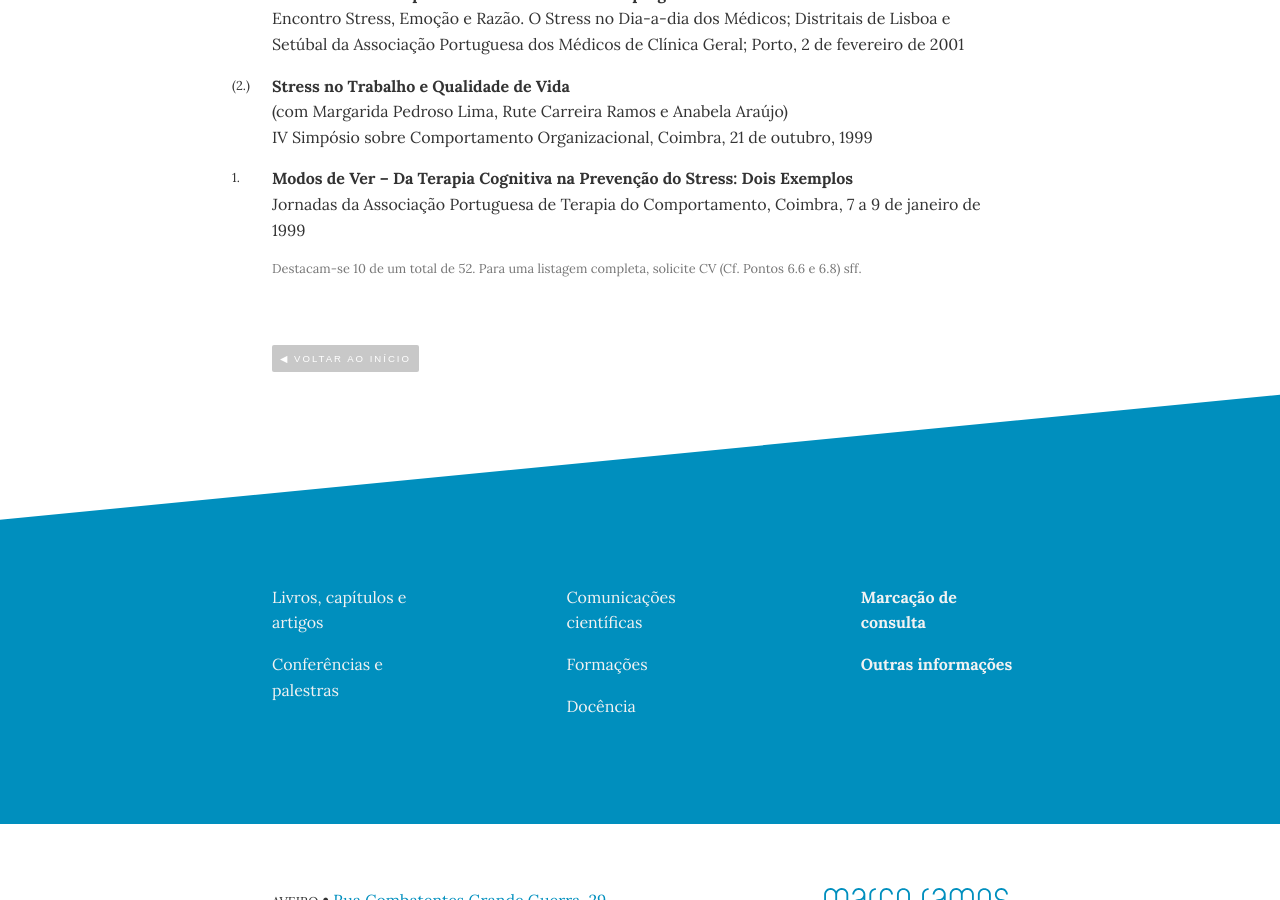
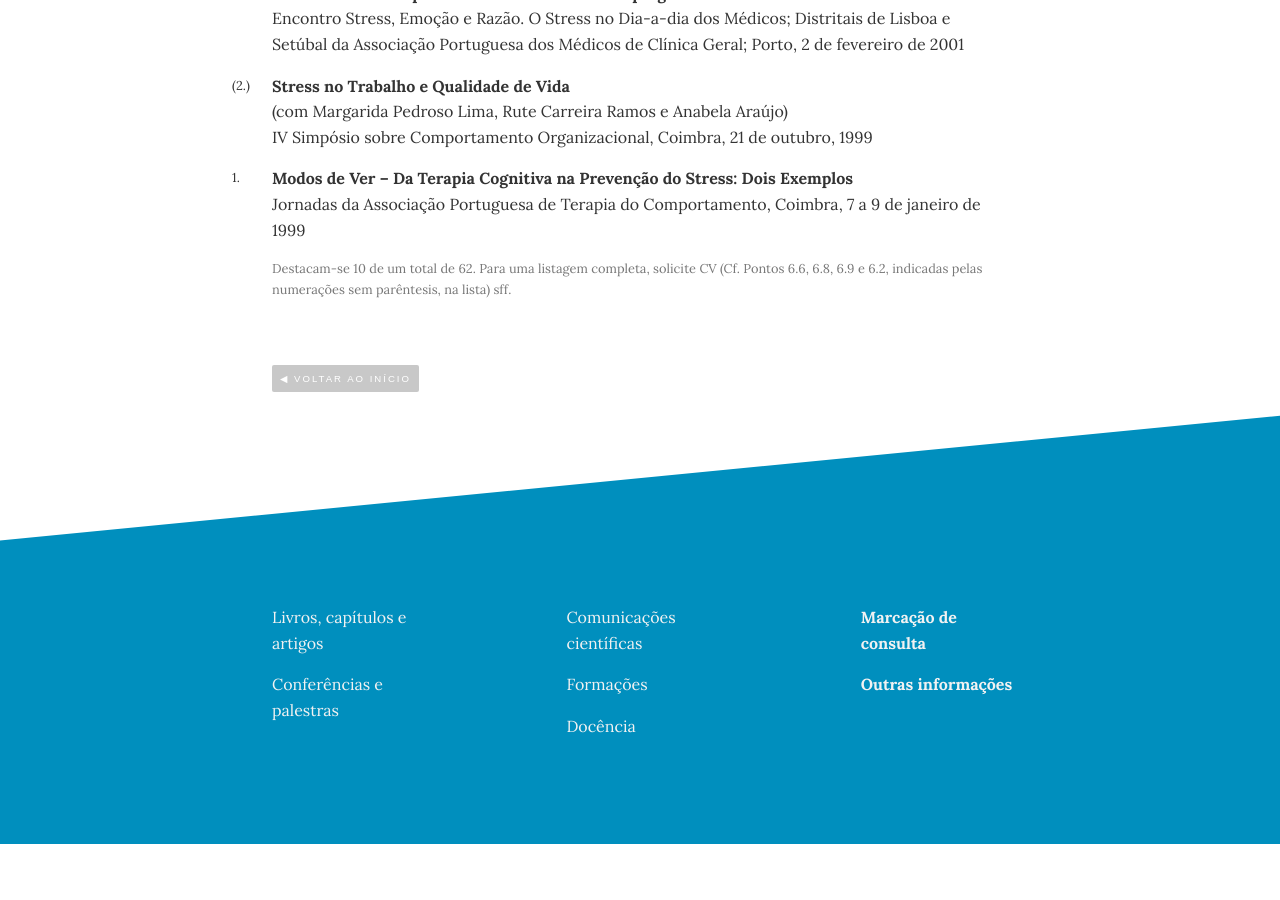
Before and after one commit to joaoramos/marco, a Jekyll site: the page built from comunicacoes-cientificas.html, in a window 1280 px wide and 900 px high, scrolled down 1375 px. Built offline with Jekyll 4.4.1, drawn with Linux system fonts in a browser that asks for light colours.

Commit message:
Update counts in page footers

```diff
--- a/comunicacoes-cientificas.html
+++ b/comunicacoes-cientificas.html
@@ -62,7 +62,7 @@ layout: page
         <p>Jornadas da Associação Portuguesa de Terapia do Comportamento, Coimbra, 7 a 9 de janeiro de 1999</p>
       </li>
     </ul>
-    <p class="footnote">Destacam-se 10 de um total de 52. Para uma listagem completa, solicite CV (Cf. Pontos 6.6 e 6.8) sff.</p>
+    <p class="footnote">Destacam-se 10 de um total de 62. Para uma listagem completa, solicite CV (Cf. Pontos 6.6, 6.8, 6.9 e 6.2, indicadas pelas numerações sem parêntesis, na lista) sff.</p>
     <a href="/" class="bottom back" onclick="ga('send', 'event', 'Going back', 'click', 'Page bottom back');">◀ Voltar ao início</a>
   </div>
 </section>
--- a/conferencias.html
+++ b/conferencias.html
@@ -84,7 +84,7 @@ layout: page
         <p>O Stress da Competitividade e a Ansiedade da Avaliação; Escola Secundária António Arroio, Lisboa, 12 de maio de 1998</p>
       <li>
     </ul>
-    <p class="footnote">Destacam-se 15 de um total de 148. Para uma listagem completa, solicite CV (Cf. Pontos 6.2 e 6.10) sff.</p>
+    <p class="footnote">Destacam-se 15 de um total de 154. Para uma listagem completa, solicite CV (Cf. Pontos 6.2 e 6.10) sff.</p>
     <a href="/" class="bottom back" onclick="ga('send', 'event', 'Going back', 'click', 'Page top back');">◀ Voltar ao início</a>
   </div>
 </section>
--- a/docencia.html
+++ b/docencia.html
@@ -69,7 +69,7 @@ layout: page
         <p>ISLA – Instituto Superior de Línguas e Administração, Leiria: 2003</p>
       </li>
     </ul>
-    <p class="footnote">Destacam-se 10 de um total de 32. Para uma listagem completa, solicite CV sff.</p>
+    <p class="footnote">Destacam-se 10 de um total de 34. Para uma listagem completa, solicite CV sff.</p>
     <a href="/" class="bottom back" onclick="ga('send', 'event', 'Going back', 'click', 'Page bottom back');">◀ Voltar ao início</a>
   </div>
 </section>
--- a/formacoes.html
+++ b/formacoes.html
@@ -84,7 +84,7 @@ layout: page
         <p>Com IPSSO | Delegação Regional do Centro do Instituto de Emprego e Formação Profissional; Arganil, 18, 19, 20 e 26 de junho de 1997</p>
       <li>
     </ul>
-    <p class="footnote">Destacam-se 15 de um total de 117. Para uma listagem completa, solicite CV sff.</p>
+    <p class="footnote">Destacam-se 15 de um total de 121. Para uma listagem completa, solicite CV sff.</p>
     <a href="/" class="bottom back" onclick="ga('send', 'event', 'Going back', 'click', 'Page bottom back');">◀ Voltar ao início</a>
   </div>
 </section>
```
